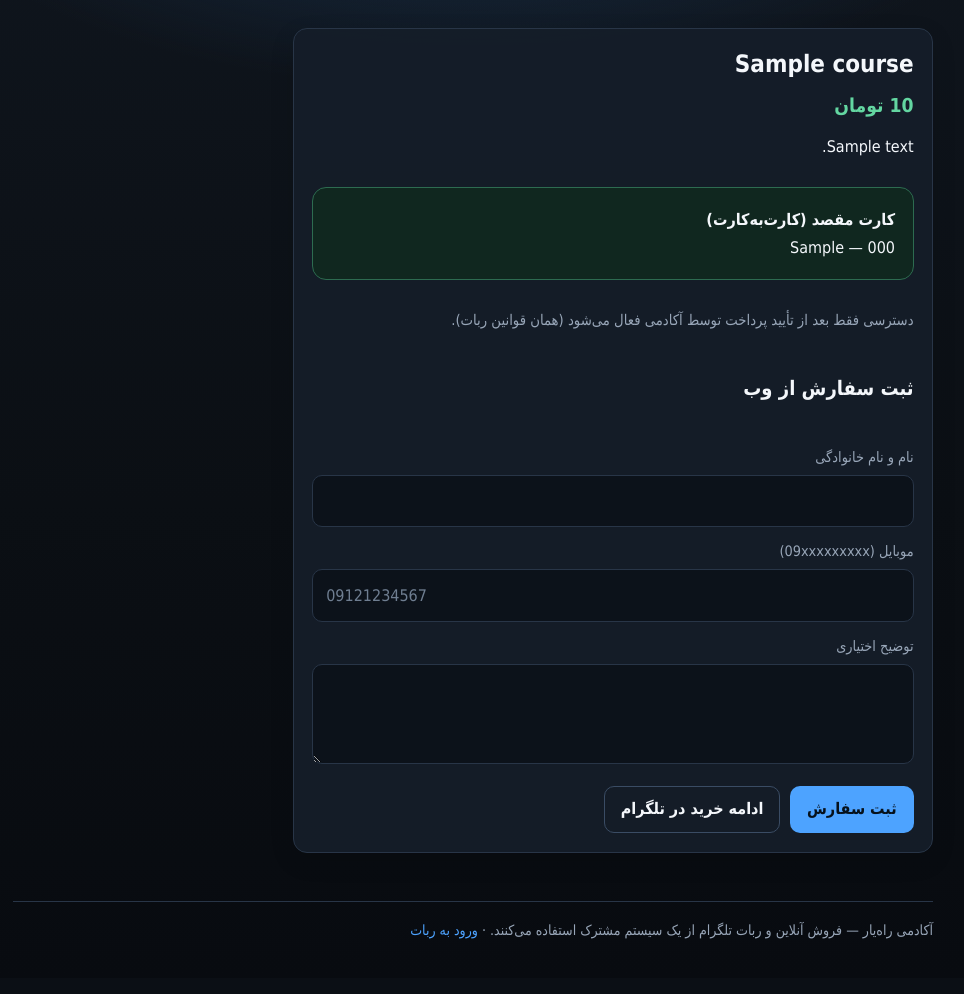
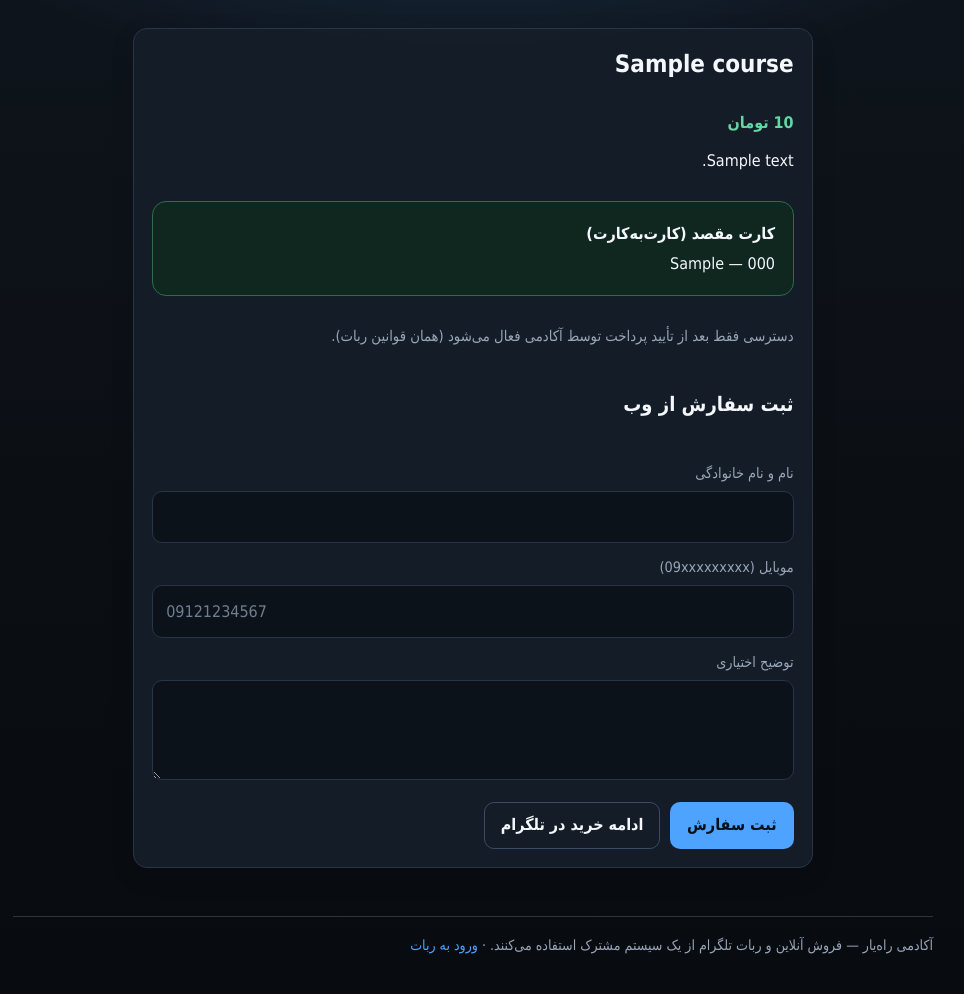
Before and after one commit to mehrshadevilb-cell/RahYar-Academy-Management-System-V14, a FastAPI app: page /products/1 in a window 1280 px wide. Shown: the part 76-1070 px from the top of the page, without its empty margins (167-1131 px from the left). Before the commit the page ends 1015 px from the top, so only its background shows below. Run offline with FastAPI, Linux system fonts and the light colour scheme; tables that the repository leaves empty hold one stand-in row (values such as "Sample post"); parts of the project's set-up code (start-up, migrations or seed data) failed here and were passed over; some libraries are stand-ins or nearby versions.

Commit message:
fix(web): polish product detail form UI

```diff
--- a/src/web/templates/product_detail.html
+++ b/src/web/templates/product_detail.html
@@ -1,26 +1,26 @@
 {% extends "base.html" %}
 {% block title %}{{ product.title }} | {{ site_name }}{% endblock %}
 {% block content %}
-<article class="card" style="max-width:640px">
-  <h1 style="margin:0">{{ product.title }}</h1>
-  <div class="price" style="font-size:1.2rem">{{ "{:,}".format(product.price) }} تومان</div>
+<article class="card detail-card">
+  <h1>{{ product.title }}</h1>
+  <div class="price">{{ "{:,}".format(product.price) }} تومان</div>
   <p>{{ product.description or "توضیحی ثبت نشده است." }}</p>
   {% if card %}
   <div class="notice">
-    <strong>کارت مقصد (کارت‌به‌کارت)</strong><br/>
-    {{ card.card_number }} — {{ card.card_holder }}
+    <strong>کارت مقصد (کارت‌به‌کارت)</strong>
+    <p>{{ card.card_number }} — {{ card.card_holder }}</p>
   </div>
   {% endif %}
   <p class="muted">دسترسی فقط بعد از تأیید پرداخت توسط آکادمی فعال می‌شود (همان قوانین ربات).</p>
 
   <h2>ثبت سفارش از وب</h2>
   <form method="post" action="/products/{{ product.id }}/order">
-    <label>نام و نام خانوادگی</label>
-    <input name="full_name" required maxlength="100" />
-    <label>موبایل (09xxxxxxxxx)</label>
-    <input name="phone" required maxlength="15" placeholder="09121234567" />
-    <label>توضیح اختیاری</label>
-    <textarea name="note" maxlength="500"></textarea>
+    <label for="full_name">نام و نام خانوادگی</label>
+    <input id="full_name" name="full_name" required maxlength="100" autocomplete="name" />
+    <label for="phone">موبایل (09xxxxxxxxx)</label>
+    <input id="phone" name="phone" type="tel" inputmode="tel" required maxlength="15" autocomplete="tel" placeholder="09121234567" />
+    <label for="note">توضیح اختیاری</label>
+    <textarea id="note" name="note" maxlength="500"></textarea>
     <div class="btn-row">
       <button class="btn" type="submit">ثبت سفارش</button>
       {% if bot_buy_link %}
```
